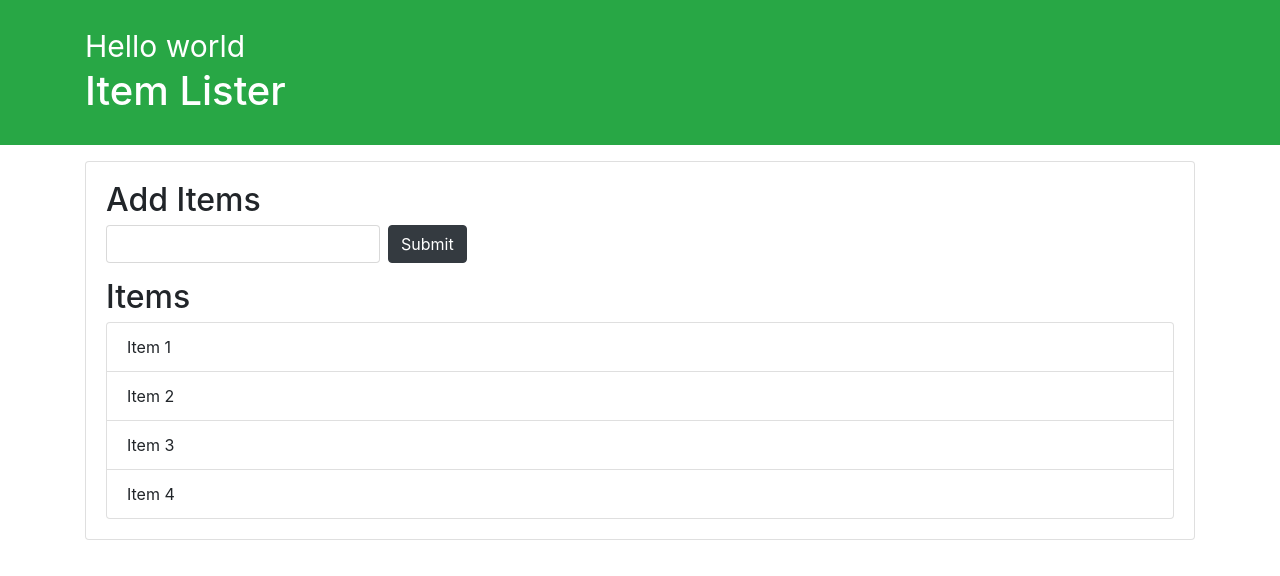
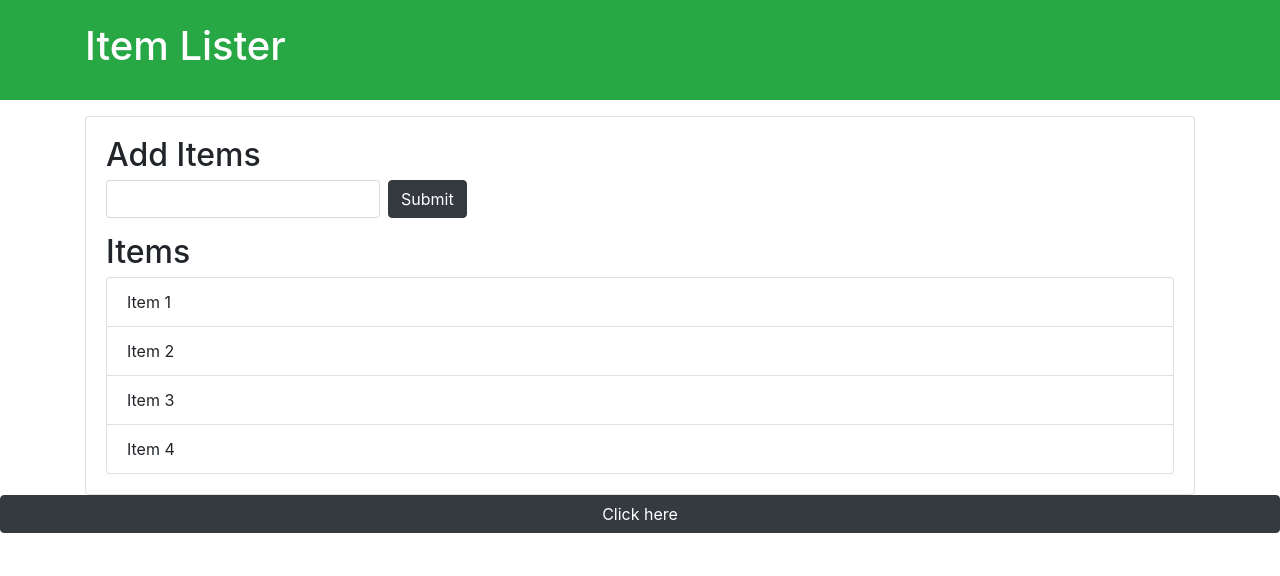
Before and after one commit to Maheeb/javascriptThrowback, a plain HTML site: page index.html in a window 1280 px wide. Drawn offline with nearby package versions, Linux system fonts and the light colour scheme.

Commit message:
Event listener

```diff
--- a/dom.js
+++ b/dom.js
@@ -101,13 +101,23 @@ function f(item) {
 //
 // let test_5 = document.querySelector('li:nth-child(1)');
 // test_5.textContent= "Maheeb";
+//
+// var newDiv = document.createElement('div');
+// newDiv.className = "hello";
+//
+// var textChild = document.createTextNode('Hello world');
+// newDiv.appendChild(textChild);
+// var container = document.querySelector('header .container');
+// var h1 = document.querySelector('header h1');
+// newDiv.style.fontSize= '30px';
+// container.insertBefore(newDiv,h1);
 
-var newDiv = document.createElement('div');
-newDiv.className = "hello";
 
-var textChild = document.createTextNode('Hello world');
-newDiv.appendChild(textChild);
-var container = document.querySelector('header .container');
-var h1 = document.querySelector('header h1');
-newDiv.style.fontSize= '30px';
-container.insertBefore(newDiv,h1);
+var button = document.getElementById('button').addEventListener('click',buttonClick);
+
+
+function buttonClick() {
+    document.getElementById('header-title').textContent = "Changed";
+
+
+}
--- a/index.html
+++ b/index.html
@@ -30,6 +30,9 @@
    </div>
   </div>
 
+  <button class="btn btn-dark btn-block" id="button"
+  >Click here</button>
+
   <script src="dom.js"></script>
 </body>
 </html>
```
